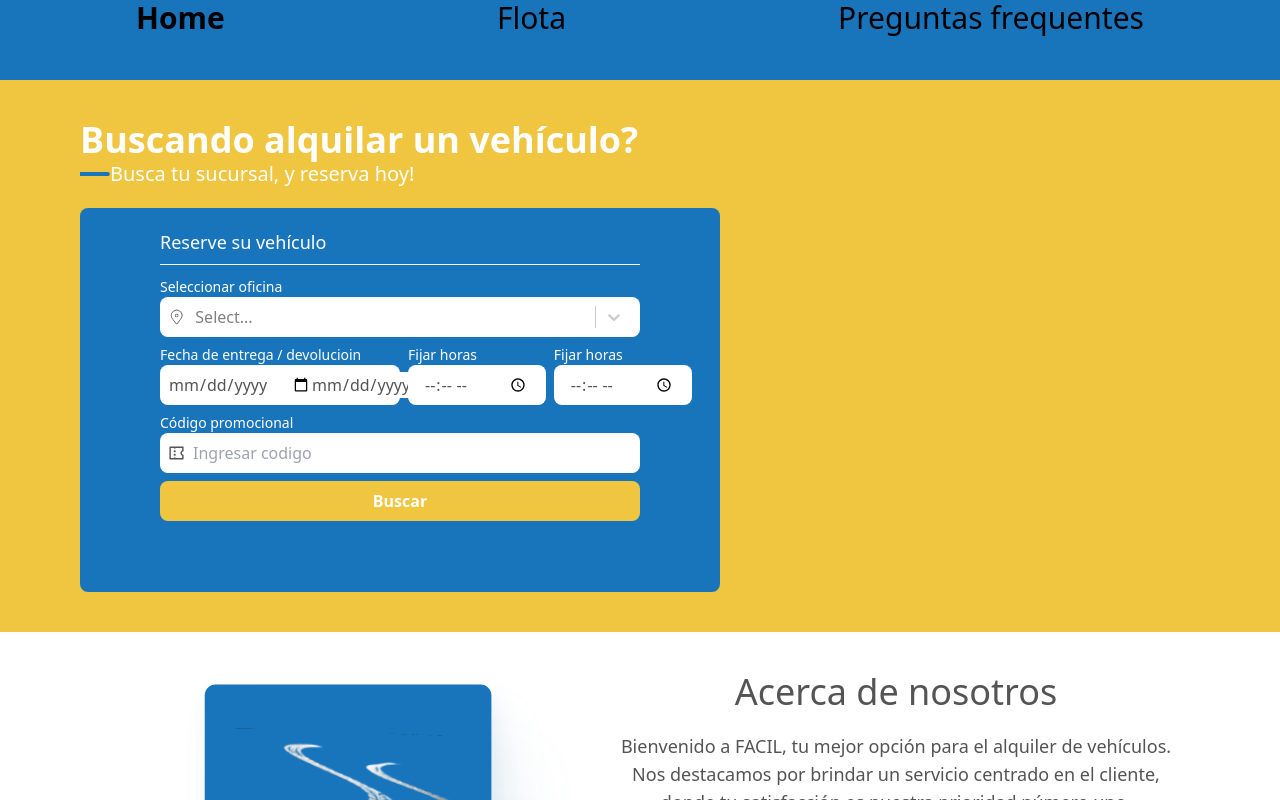
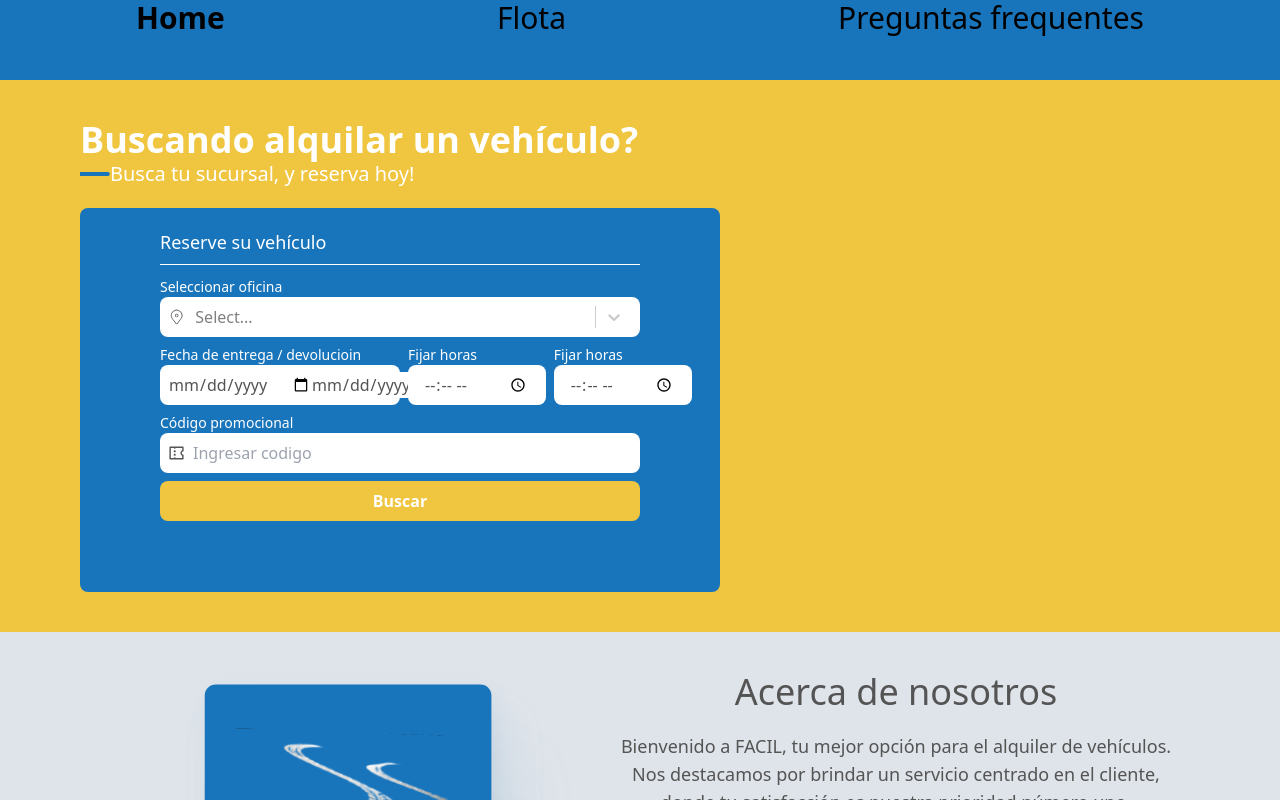
Before and after one commit to DeeRo-dev/facil-web, a React (Vite) app: page / in a window 1280 px wide. Shown: the top 800 px of the page. Built offline with nearby package versions, Linux system fonts and the light colour scheme.

Commit message:
Color background

```diff
--- a/src/components/Layout.tsx/Layout.tsx
+++ b/src/components/Layout.tsx/Layout.tsx
@@ -5,8 +5,13 @@ import Footer from "../Footer/Footer";
 
 
 const Layout: React.FC = () => {
+  const mainStyle: React.CSSProperties = {
+    backgroundColor: "#DFE4EA"
+  };
+
+
   return (
-    <main>
+    <main style={mainStyle}>
       <Nav/>
       <Outlet />
       <Footer/>
```
